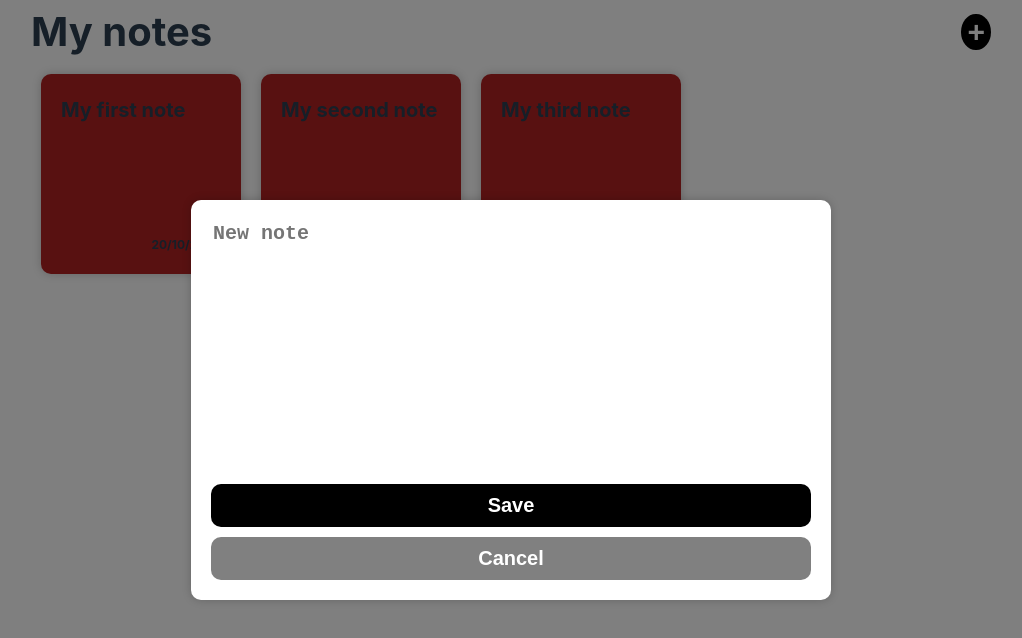
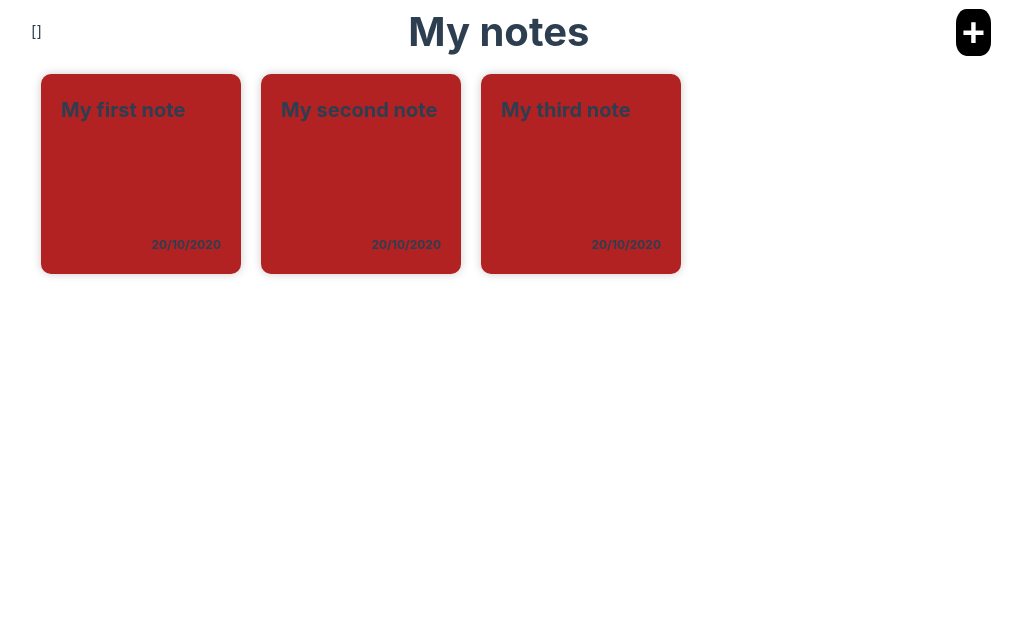
Before and after one commit to nazimbo/notes-app-vue, a Vue app: page / in a window 1280 px wide. Shown: the top 638 px of the page, without its empty margins (129-1151 px from the left). Built offline with nearby package versions, Linux system fonts and the light colour scheme.

Commit message:
Add note functionality and update button style

```diff
--- a/src/App.vue
+++ b/src/App.vue
@@ -1,16 +1,34 @@
+<script setup>
+import { ref } from "vue";
+
+const showModal = ref(false);
+const newNote = ref("");
+const notes = ref([]);
+
+const saveNote = () => {
+  notes.value.push({
+    text: newNote.value,
+    date: new Date().toLocaleDateString(),
+  });
+  showModal.value = false;
+  newNote.value = "";
+};
+</script>
+
 <template>
   <main>
-    <div class="overlay">
+    <div v-if="showModal" class="overlay">
       <div class="modal">
-        <textarea id="new-note" name="new-note" placeholder="New note" cols="30" rows="10"></textarea>
-        <button>Save</button>
-        <button class="cancel">Cancel</button>
+        <textarea v-model="newNote" id="new-note" name="new-note" placeholder="New note" cols="30" rows="10"></textarea>
+        <button @click="saveNote">Save</button>
+        <button class="cancel" @click="showModal = false">Cancel</button>
       </div>
     </div>
     <div class="container">
       <header>
+        {{ notes }}
         <h1>My notes</h1>
-        <button>+</button>
+        <button @click="showModal = true">+</button>
       </header>
       <div class="cards">
         <div class="card">
@@ -54,12 +72,12 @@ h1 {
 }
 
 header button {
-  font-size: 30px;
+  font-size: 40px;
   font-weight: bold;
   background: black;
   color: white;
   border: none;
-  border-radius: 100%;
+  border-radius: 30%;
   cursor: pointer;
 }
 
```
Also changed, not shown: src/assets/base.css (+2 -16 lines).
